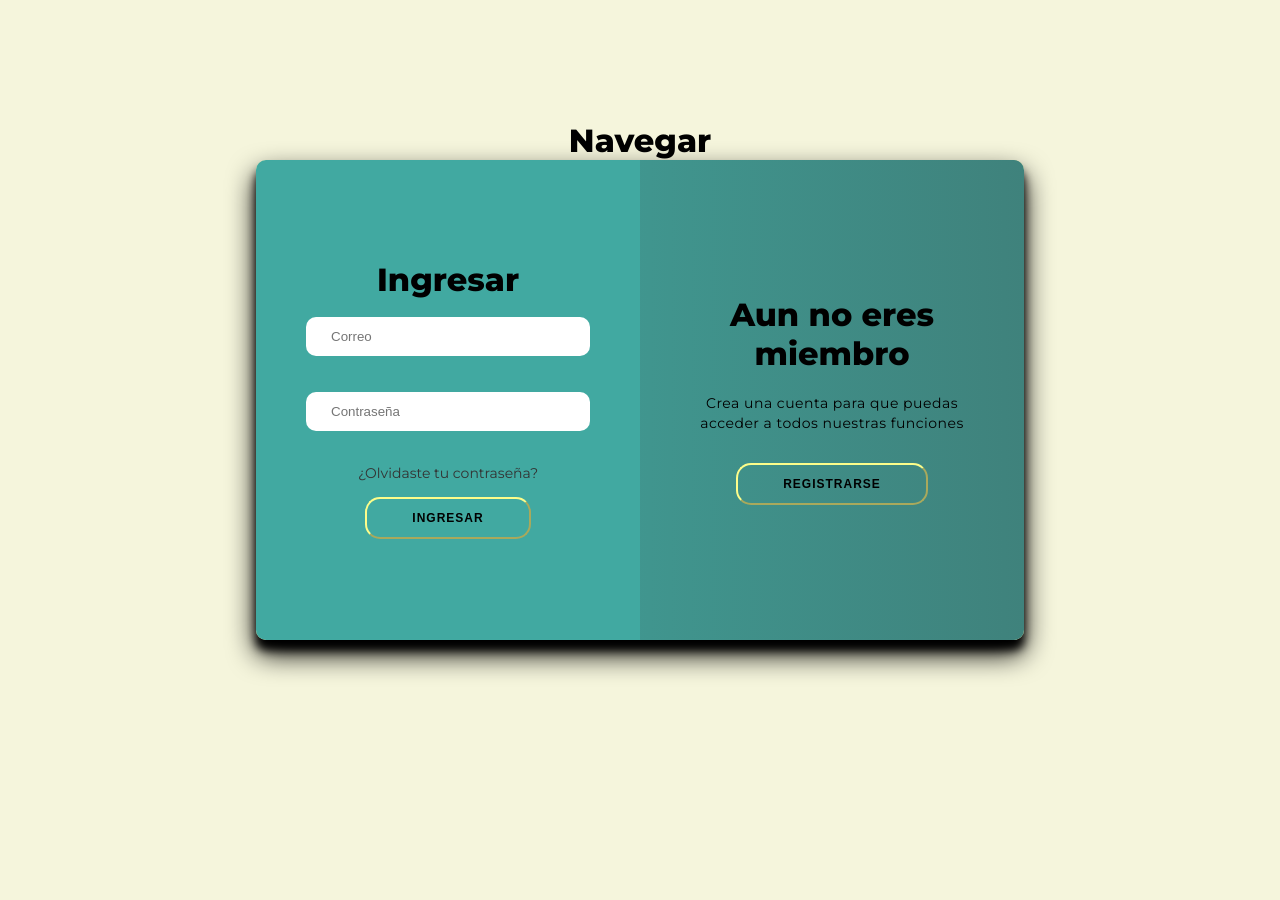
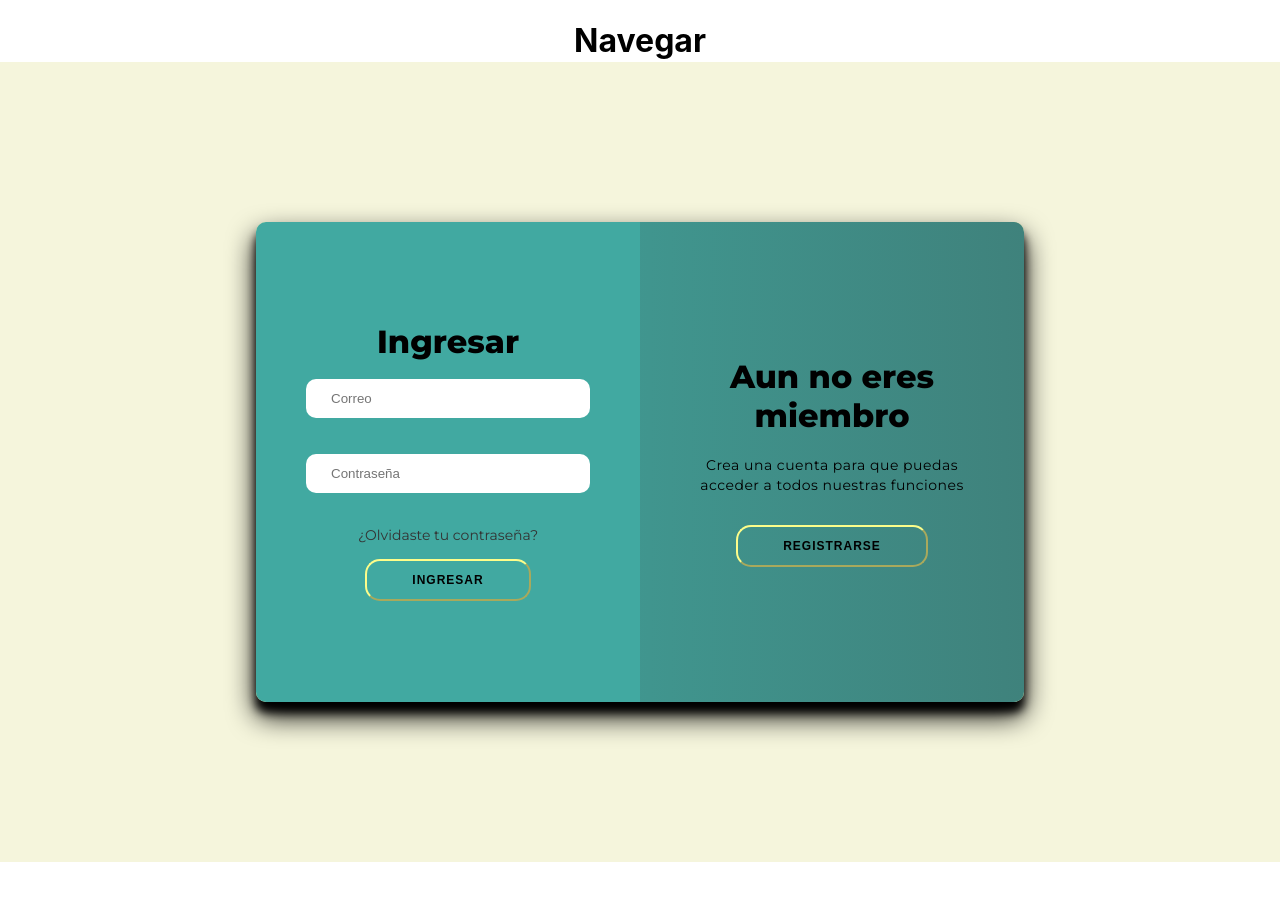
Before and after one commit to steelspikes/nn-manager, a React (Create React App) app: page / in a window 1280 px wide. Shown: the top 900 px of the page. Before the commit the page ends 830 px from the top, so only its background shows below. Built offline with nearby package versions, Linux system fonts and the light colour scheme.

Commit message:
Stylos
Division de css, para que no se pisen

```diff
--- a/src/App.jsx
+++ b/src/App.jsx
@@ -2,6 +2,7 @@ import logo from './logo.svg';
 import './App.css';
 import Login from './Screens/Login';
 import Navigation from './Fragments/Navigation';
+import './Styles/styles.css';
 
 function App() {
   return (
--- a/src/Screens/Login.jsx
+++ b/src/Screens/Login.jsx
@@ -13,7 +13,9 @@ function Login() {
   };
 
   return (
-    <div className={`container ${isRightPanelActive ? "right-panel-active" : ""}`} id="container">
+   <div className = "login">
+     <div className="body">
+     <div className={`container ${isRightPanelActive ? "right-panel-active" : ""}`} id="container">
       <div className="form-container sign-up-container">
         <form action="#">
           <h1>Crear cuenta</h1>
@@ -48,6 +50,8 @@ function Login() {
         </div>
       </div>
     </div>
+     </div>
+        </div>
   );
 }
 
--- a/src/Styles/Login.css
+++ b/src/Styles/Login.css
@@ -1,20 +1,5 @@
-@import url('https://fonts.googleapis.com/css?family=Montserrat:400,800');
-:root
-{
-	--white: #fff;
-	--black: #000;
-	--green-1: #3f827c;
-	--green-2: #41a9a1;
-	--yellow-1: #f5f5dc;
-	--yellow-2: #fcfcb3;
-	--yellow-3: #fdfd8a;
-}
-
-* {
-	box-sizing: border-box;
-}
-
-body {
+.login {
+	.body {
 		background: var(--yellow-1);
 		display: flex;
 		justify-content: center;
@@ -220,3 +205,5 @@ input {
 	.container.right-panel-active .overlay-right {
 		transform: translateX(20%);
 	}
+
+}
--- /dev/null
+++ b/src/Styles/styles.css
@@ -0,0 +1,15 @@
+@import url('https://fonts.googleapis.com/css?family=Montserrat:400,800');
+:root
+{
+	--white: #fff;
+	--black: #000;
+	--green-1: #3f827c;
+	--green-2: #41a9a1;
+	--yellow-1: #f5f5dc;
+	--yellow-2: #fcfcb3;
+	--yellow-3: #fdfd8a;
+}
+
+* {
+	box-sizing: border-box;
+}
```
Lines whose indentation alone changed are shown as unchanged.
